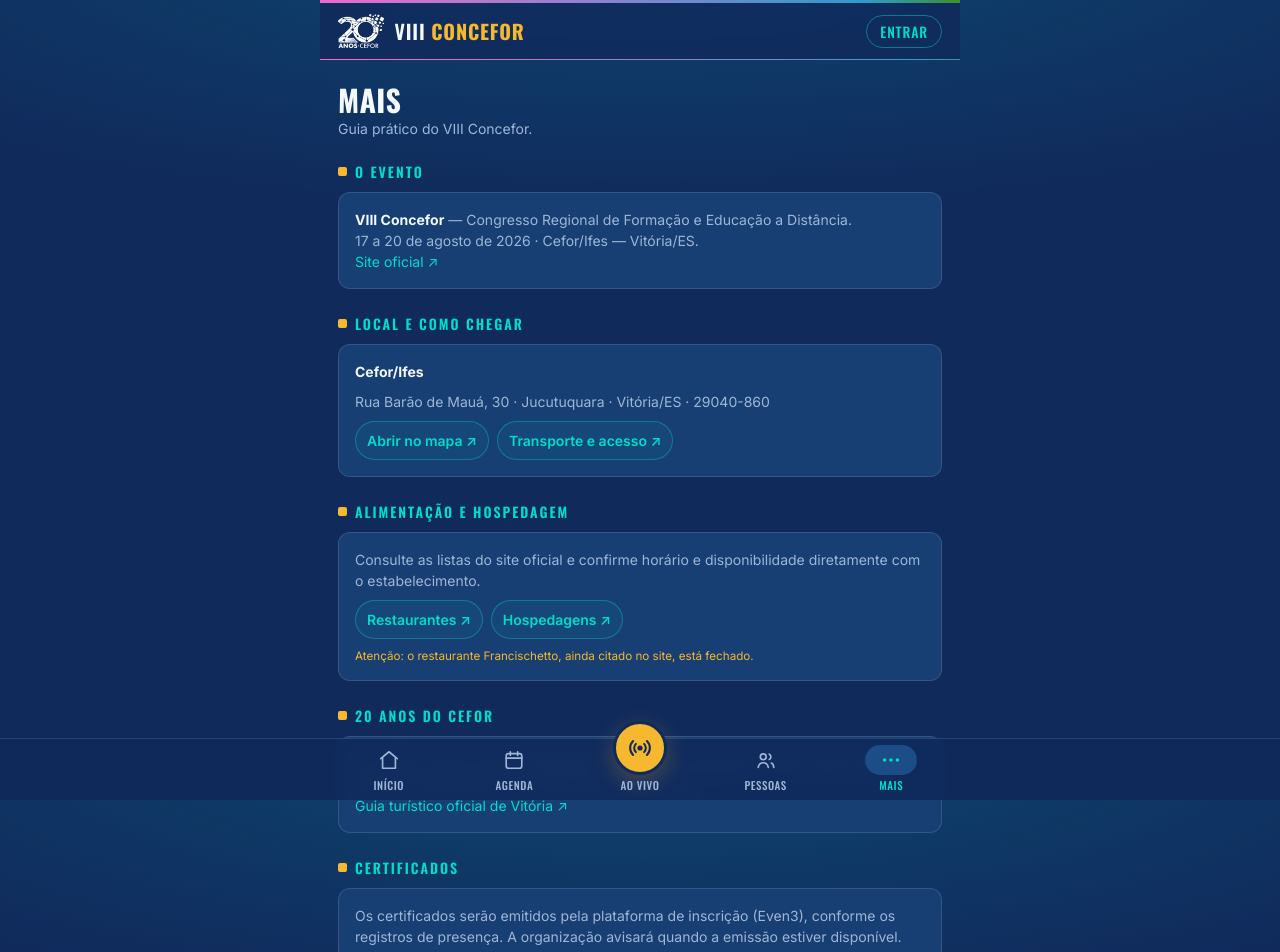
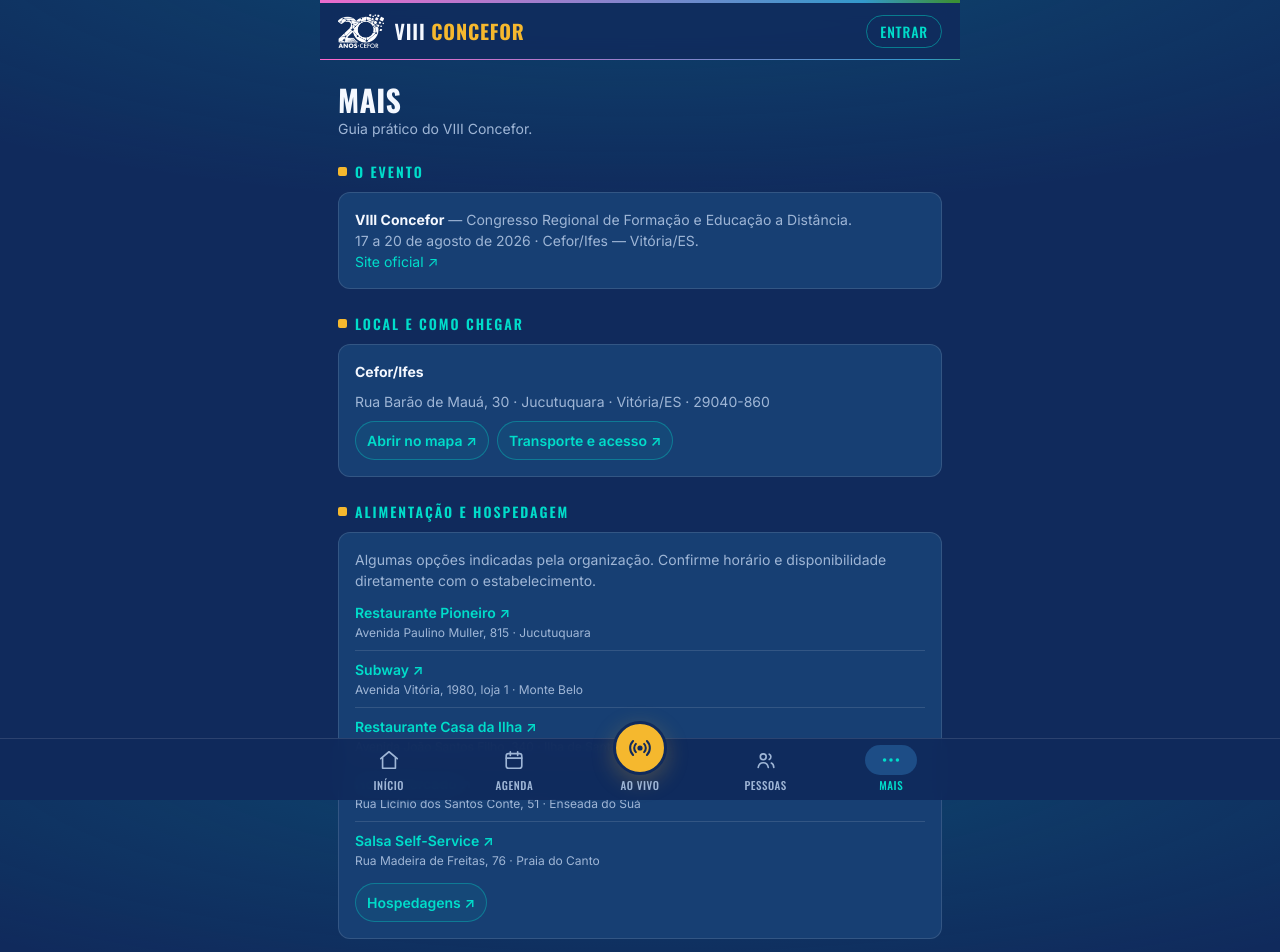
Before and after one commit to vertumno/concefor-innovation, a Next.js app: page /mais in a window 1280 px wide. Shown: the top 952 px of the page. Built offline with nearby package versions, Linux system fonts and the light colour scheme; no server answers.

Commit message:
fix: remover opção encerrada da lista de restaurantes

```diff
--- a/src/app/globals.css
+++ b/src/app/globals.css
@@ -457,9 +457,30 @@
   background: rgba(0, 221, 202, 0.06);
   font-weight: var(--weight-semibold);
 }
-.info-alert {
-  color: var(--accent);
-  line-height: 1.45;
+.info-list {
+  display: flex;
+  flex-direction: column;
+  gap: 8px;
+  margin: 2px 0 4px;
+  padding: 0;
+  list-style: none;
+}
+.info-list li {
+  display: flex;
+  flex-direction: column;
+  gap: 1px;
+  padding-bottom: 8px;
+  border-bottom: 1px solid var(--line);
+}
+.info-list li:last-child {
+  padding-bottom: 0;
+  border-bottom: 0;
+}
+.info-list a {
+  font-weight: var(--weight-semibold);
+}
+.info-list span {
+  font-size: var(--text-xs);
 }
 
 /* =================== Linha do tempo =================== */
--- a/src/app/mais/page.tsx
+++ b/src/app/mais/page.tsx
@@ -1,4 +1,12 @@
 import type { Metadata } from "next";
+
+const RESTAURANTES = [
+  ["Restaurante Pioneiro", "Avenida Paulino Muller, 815 · Jucutuquara"],
+  ["Subway", "Avenida Vitória, 1980, loja 1 · Monte Belo"],
+  ["Restaurante Casa da Ilha", "Avenida João Santos Filho, 340 · Ilha de Santa Maria"],
+  ["Horto Mercado", "Rua Licínio dos Santos Conte, 51 · Enseada do Suá"],
+  ["Salsa Self-Service", "Rua Madeira de Freitas, 76 · Praia do Canto"],
+] as const;
 
 export const metadata: Metadata = {
   title: "Mais — VIII Concefor",
@@ -49,17 +57,24 @@
       <div className="section-label">Alimentação e hospedagem</div>
       <div className="notice info-card">
         <span>
-          Consulte as listas do site oficial e confirme horário e disponibilidade diretamente
-          com o estabelecimento.
+          Algumas opções indicadas pela organização. Confirme horário e disponibilidade
+          diretamente com o estabelecimento.
         </span>
+        <ul className="info-list">
+          {RESTAURANTES.map(([nome, endereco]) => (
+            <li key={nome}>
+              <a
+                href={`https://www.google.com/maps/search/?api=1&query=${encodeURIComponent(`${nome}, ${endereco}, Vitória, ES`)}`}
+                target="_blank"
+                rel="noreferrer"
+              >
+                {nome} ↗
+              </a>
+              <span>{endereco}</span>
+            </li>
+          ))}
+        </ul>
         <div className="info-actions">
-          <a
-            href="https://concefor.cefor.ifes.edu.br/opcoes-de-restaurantes/"
-            target="_blank"
-            rel="noreferrer"
-          >
-            Restaurantes ↗
-          </a>
           <a
             href="https://concefor.cefor.ifes.edu.br/opcoes-de-hospedagens/"
             target="_blank"
@@ -68,9 +83,6 @@
             Hospedagens ↗
           </a>
         </div>
-        <small className="info-alert">
-          Atenção: o restaurante Francischetto, ainda citado no site, está fechado.
-        </small>
       </div>
 
       <div className="section-label">20 anos do Cefor</div>
```
